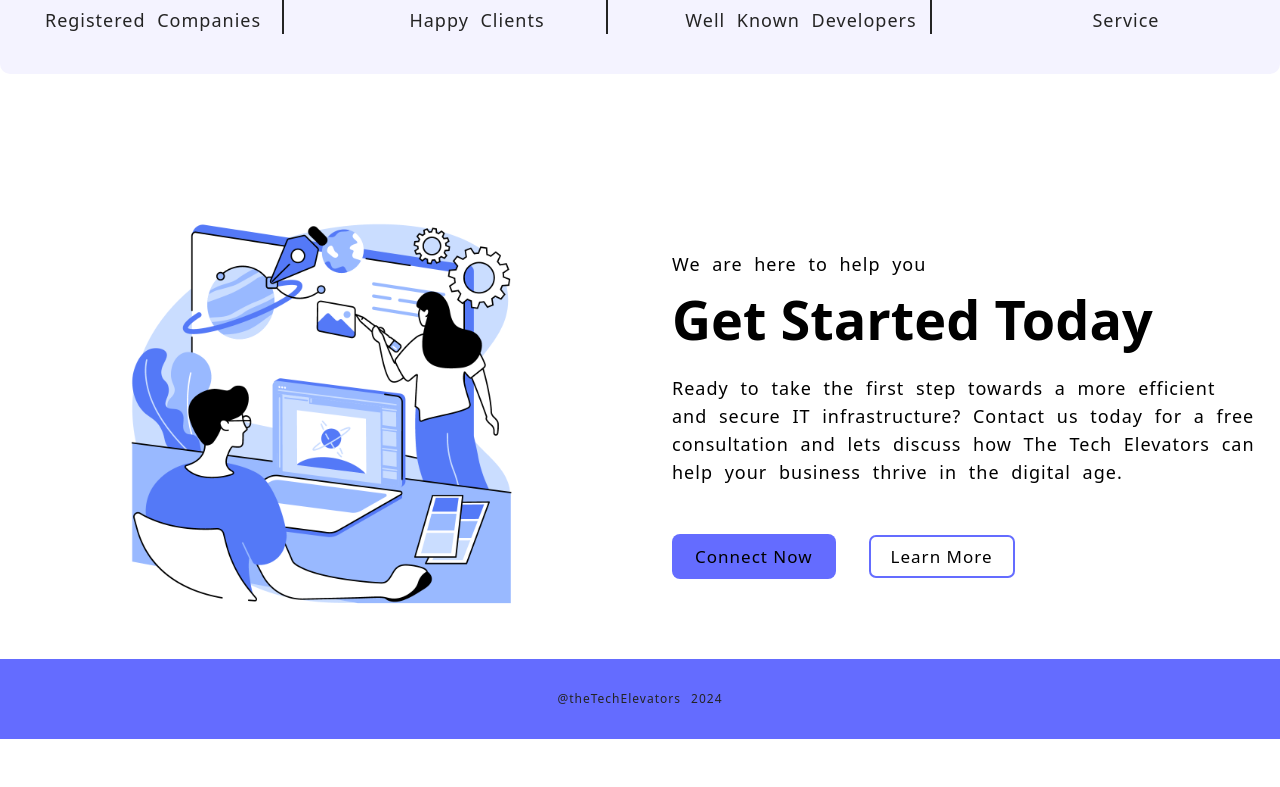
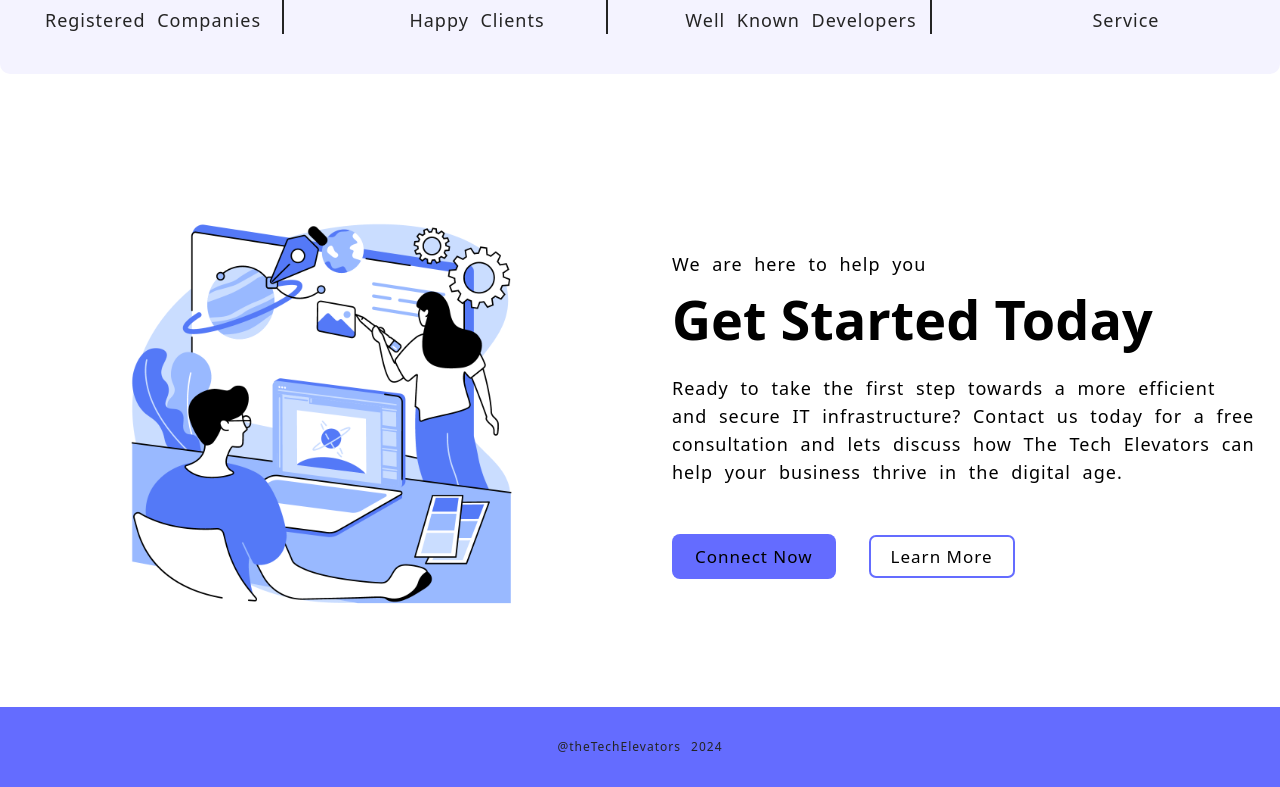
Before and after one commit to Deep-20/SerVista, a React (Vite) app in the folder client/: page / in a window 1280 px wide. Shown: the part 799-1586 px from the top of the page. Before the commit the page ends 1538 px from the top, so only its background shows below. Built offline with nearby package versions, Linux system fonts and the light colour scheme.

Commit message:
Modified Footer component

```diff
--- a/client/src/components/Footer.css
+++ b/client/src/components/Footer.css
@@ -1,3 +1,7 @@
+.section-footer {
+  padding-top: 4.8rem;
+}
+
 .footer {
   background-color: var(--btn-color);
   width: 100%;
--- a/client/src/components/Footer.jsx
+++ b/client/src/components/Footer.jsx
@@ -3,9 +3,11 @@ import "./Footer.css";
 export const Footer = () => {
   return (
     <>
-      <div className="footer">
-        <p> @theTechElevators 2024 </p>
-      </div>
+      <section className="section-footer">
+        <div className="footer">
+          <p> @theTechElevators 2024 </p>
+        </div>
+      </section>
     </>
   );
 };
```
